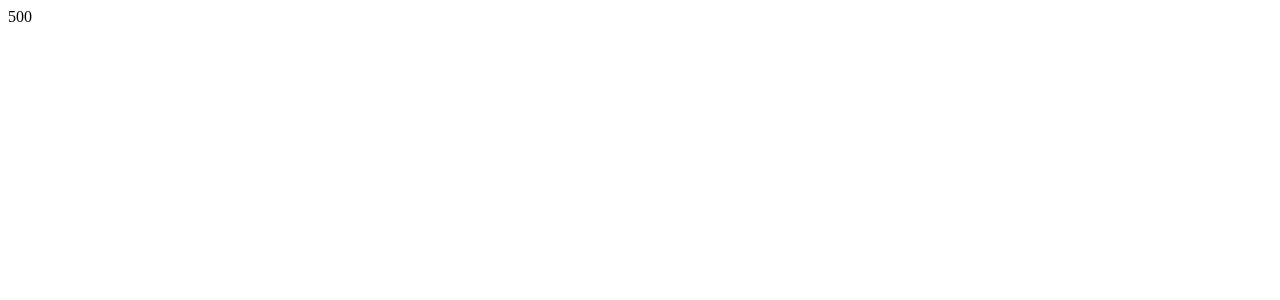
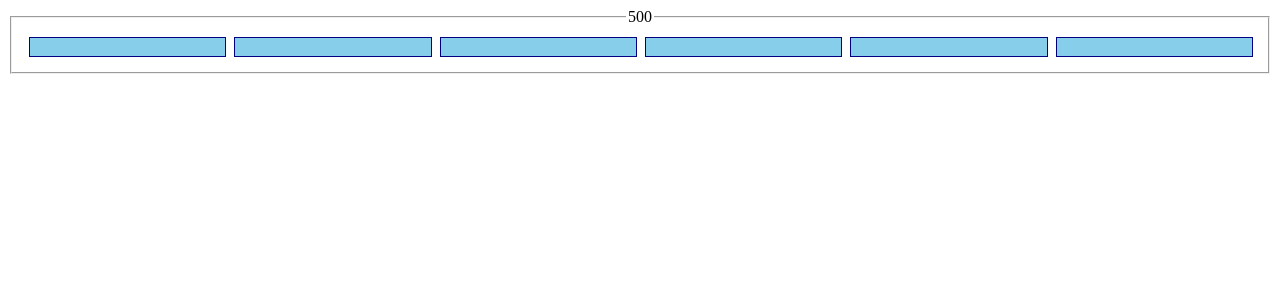
Before and after one commit to butterscotchstallion/overemployed, a React (Vite) app: page / in a window 1280 px wide. Shown: the top 300 px of the page. Built offline with nearby package versions, Linux system fonts and the light colour scheme.

Commit message:
Fixes test and adds some more experience display styles

```diff
--- a/jest.config.cjs
+++ b/jest.config.cjs
@@ -7,5 +7,9 @@ module.exports = {
   },
   testEnvironment: 'jsdom',
   testRegex: '(/__tests__/.*|(\\.|/)(test|spec))\\.(jsx?|tsx?)$',
-  moduleFileExtensions: ['ts', 'tsx', 'js', 'jsx', 'json', 'node'],
+  moduleFileExtensions: ['ts', 'tsx', 'js', 'jsx', 'json', 'node', 'scss'],
+  moduleNameMapper: {
+    '\\.(css|scss)$': 'identity-obj-proxy',
+  },
+  transformIgnorePatterns: ['<rootDir>/node_modules'],
 };
--- a/package.json
+++ b/package.json
@@ -12,8 +12,10 @@
   },
   "dependencies": {
     "antd": "^5.5.2",
+    "identity-obj-proxy": "^3.0.0",
     "react": "^18.2.0",
-    "react-dom": "^18.2.0"
+    "react-dom": "^18.2.0",
+    "sass": "^1.62.1"
   },
   "devDependencies": {
     "@babel/preset-env": "^7.22.4",
--- /dev/null
+++ b/src/components/experience/ExperienceDisplay.module.scss
@@ -0,0 +1,26 @@
+.segmentList {
+  display: flex;
+  align-items: stretch;
+  justify-content: space-between;
+  width: 100%;
+  margin: 0;
+  padding: 0;
+}
+
+.segmentWrapper {
+  legend {
+    text-align: center;
+  }
+}
+
+.segmentItem {
+  display: table-cell;
+  width: 100%;
+  border: 5px solid #fff;
+
+  div {
+    background-color: skyblue;
+    width: 100%;
+    border: 1px solid navy;
+  }
+}
--- a/src/components/experience/ExperienceDisplay.tsx
+++ b/src/components/experience/ExperienceDisplay.tsx
@@ -1,3 +1,5 @@
+import s from './ExperienceDisplay.module.scss';
+
 interface IExperienceDisplayProps {
   totalExperience: string;
 }
@@ -5,5 +7,23 @@ interface IExperienceDisplayProps {
 export const ExperienceDisplay = ({
   totalExperience,
 }: IExperienceDisplayProps) => {
-  return <div data-testid='ExperienceDisplay'>{totalExperience}</div>;
+  const TOTAL_XP_SEGMENTS = 6;
+  const segments: number[] = [];
+  for (let j = 1; j <= TOTAL_XP_SEGMENTS; j++) {
+    segments.push(j);
+  }
+  return (
+    <div data-testid='ExperienceDisplay'>
+      <fieldset className={s.segmentWrapper}>
+        <legend>{totalExperience}</legend>
+        <ul className={s.segmentList}>
+          {segments.map((segment) => (
+            <li className={s.segmentItem} key={segment}>
+              <div>&nbsp;</div>
+            </li>
+          ))}
+        </ul>
+      </fieldset>
+    </div>
+  );
 };
```
Also changed, not shown: 1 other file (tests, documents, lock files or other folders).
